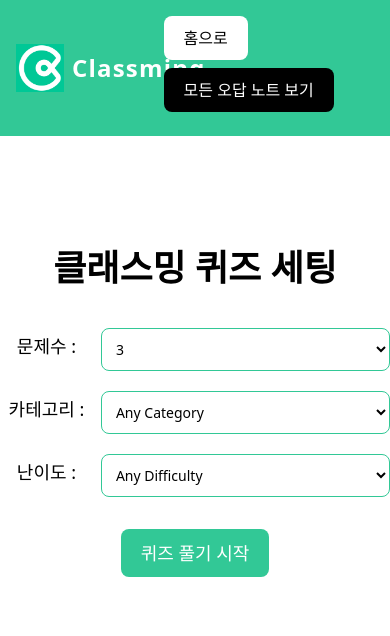
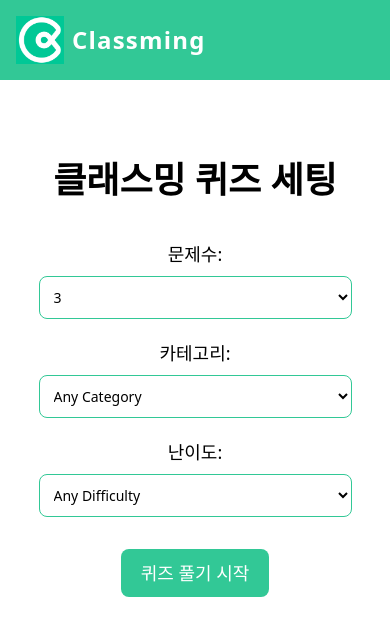
Before and after one commit to minjispace/classting-quiz, a React (Vite) app: page / in a window 390 px wide. Shown: the top 636 px of the page. Built offline with nearby package versions, Linux system fonts and the light colour scheme.

Commit message:
Style : Added responsive design

```diff
--- a/src/components/Navbar.tsx
+++ b/src/components/Navbar.tsx
@@ -4,22 +4,19 @@
   return (
     <div className="p-4 flex justify-between items-center bg-green">
       <Link className="flex items-center" to="/">
-        <img className="w-12" src="logo.png" alt="classting" />
-        <div className="ml-2 font-extrabold text-2xl text-white line tracking-wider">
+        <img className="w-12 " src="logo.png" alt="Logo" />
+        <div className="ml-2 font-extrabold text-2xl text-white tracking-wider">
           Classming
         </div>
       </Link>
-      <div>
+      <div className="hidden md:block">
         <Link to="/">
-          <button className="text-black bg-white hover:opacity-80 transition-all font-medium rounded-lg text-base px-5 py-2.5 mr-2 mb-2  ">
+          <button className="text-black bg-white hover:opacity-80 transition-all font-medium rounded-lg text-base px-5 py-2.5 mr-2 mb-2">
             홈으로
           </button>
         </Link>
         <Link to="/feed-back">
-          <button
-            type="button"
-            className=" text-white bg-black hover:opacity-80 transition-all font-medium rounded-lg text-base px-5 py-2.5 mr-2 mb-2"
-          >
+          <button className="text-white bg-black hover:opacity-80 transition-all font-medium rounded-lg text-base px-5 py-2.5 mr-2 mb-2">
             모든 오답 노트 보기
           </button>
         </Link>
--- a/src/components/QuizMemo.tsx
+++ b/src/components/QuizMemo.tsx
@@ -85,13 +85,16 @@
         <div className="text-xl font-bold pb-2">문제 : {question}</div>
         <div className="text-lg text-green font-bold">답 : {correctAnswer}</div>
       </div>
+
       {/* 메모 textarea */}
+
       <textarea
-        className="border border-gray-300 rounded-md p-2 w-full h-32"
+        className="border border-gray-300 rounded-md p-2 w-full md:w-3/4 lg:w-1/2 h-32"
         placeholder="메모를 입력하세요"
         value={text}
         onChange={(e) => setText(e.target.value)}
       />
+      <div>
         <button
           className="bg-green hover:opacity-80 text-white font-semibold rounded-md px-4 py-2 mt-2"
           onClick={handleAddMemo}
@@ -99,6 +102,7 @@
           메모하기
         </button>
       </div>
+    </div>
   );
 };
 
--- a/src/pages/Quiz.tsx
+++ b/src/pages/Quiz.tsx
@@ -216,11 +216,11 @@
       )}
 
       {/* 타이머, 문제 수, 난이도, 전체 카테고리 */}
-      <div className="mt-10 flex justify-between w-full max-w-lg">
-        <div className="text-center">
+      <div className="mt-8 flex flex-col items-center lg:flex-row lg:items-start justify-between w-full max-w-lg">
+        <div className="text-center lg:text-left lg:mb-0 mb-6">
           <Timer />
         </div>
-        <div className=" text-white mb-6 bg-green p-2 rounded-lg">
+        <div className="text-white bg-green p-2 rounded-lg mb-6">
           <div>
             총 문제 수 :{" "}
             <span className="text-bold text-xl">{quizInfo.amount}</span>
@@ -232,7 +232,6 @@
           <div>
             전체 카테고리 :{" "}
             <span className="text-bold text-xl">
-              {" "}
               {
                 categoryOptions.find(
                   (option) => option.value === quizInfo.category,
@@ -276,7 +275,7 @@
         {answerSelected.state && (
           <button
             onClick={openModal}
-            className="mt-8 text-white  bg-green hover:opacity-70 transition-all font-medium rounded-lg text-lg px-5 py-2.5"
+            className="mt-8 text-white bg-green hover:opacity-70 transition-all font-medium rounded-lg text-lg px-5 py-2.5"
           >
             정답 확인
           </button>
--- a/src/pages/Result.tsx
+++ b/src/pages/Result.tsx
@@ -27,8 +27,8 @@
       <div className="text-4xl font-bold p-4 rounded-lg mt-10">퀴즈 결과</div>
 
       {/* Description and Chart */}
-      <div className="flex justify-around items-center m-4">
-        <div className="bg-white rounded-lg p-8 shadow-md mr-10 min-w-fit">
+      <div className="flex flex-col lg:flex-row items-center lg:items-start m-4">
+        <div className="bg-white rounded-lg p-8 shadow-md lg:mr-10 lg:min-w-fit mb-4">
           <p>소요 시간 : {formatTime(data.endTime - data.startTime)}</p>
           <p>정답 개수 : {data.correct}개</p>
           <p>오답 수 : {data.wrong}개</p>
--- a/src/pages/SetupForm.tsx
+++ b/src/pages/SetupForm.tsx
@@ -48,24 +48,24 @@
   return (
     <section className="flex justify-center items-center text-center">
       <form className="max-w-md">
-        <div className="font-bold text-4xl mt-28 text-center">
+        <div className="font-bold text-4xl mt-20 text-center">
           클래스밍 퀴즈 세팅{" "}
         </div>
 
         {/* amount */}
-        <div className="flex items-center mt-10">
+        <div className="flex flex-col lg:flex-row items-center mt-10">
           <label
             htmlFor="amount"
-            className="block mb-2 text-lg font-medium mr-2 w-32"
+            className="block mb-2 text-lg font-medium lg:mr-2 w-full lg:w-32"
           >
-            문제수 :
+            문제수:
           </label>
           <select
             name="amount"
             id="amount"
             value={quiz.amount}
             onChange={handleChange}
-            className="bg-white border border-green text-sm rounded-lg block w-full p-2.5 "
+            className="bg-white border border-green text-sm rounded-lg block w-full p-2.5"
           >
             {amountOptions.map((option) => (
               <option key={option} value={option}>
@@ -76,19 +76,19 @@
         </div>
 
         {/* category */}
-        <div className="flex items-center mt-5">
+        <div className="flex flex-col lg:flex-row items-center mt-5">
           <label
             htmlFor="category"
-            className="block mb-2 text-lg font-medium mr-2 w-32"
+            className="block mb-2 text-lg font-medium lg:mr-2 w-full lg:w-32"
           >
-            카테고리 :
+            카테고리:
           </label>
           <select
             name="category"
             id="category"
             value={quiz.category}
             onChange={handleChange}
-            className="bg-white border border-green text-sm rounded-lg block w-full p-2.5 "
+            className="bg-white border border-green text-sm rounded-lg block w-full p-2.5"
           >
             {categoryOptions.map((option) => (
               <option key={option.value} value={option.value}>
@@ -99,19 +99,19 @@
         </div>
 
         {/* difficulty */}
-        <div className="flex items-center mt-5">
+        <div className="flex flex-col lg:flex-row items-center mt-5">
           <label
             htmlFor="difficulty"
-            className="block mb-2 text-lg font-medium mr-2 w-32"
+            className="block mb-2 text-lg font-medium lg:mr-2 w-full lg:w-32"
           >
-            난이도 :
+            난이도:
           </label>
           <select
             name="difficulty"
             id="difficulty"
             value={quiz.difficulty}
             onChange={handleChange}
-            className="bg-white border border-green text-sm rounded-lg block w-full p-2.5 "
+            className="bg-white border border-green text-sm rounded-lg block w-full p-2.5"
           >
             {difficultyOptions.map((option) => (
               <option key={option.value} value={option.value}>
--- a/src/pages/SingleFeedback.tsx
+++ b/src/pages/SingleFeedback.tsx
@@ -1,4 +1,4 @@
-import { Link, useLocation } from "react-router-dom";
+import { useLocation } from "react-router-dom";
 import { getDataFromLocalStorage } from "../utils";
 import { QuizMemo, RedirectHome } from "../components";
 
@@ -24,10 +24,9 @@
       <div className="text-2xl font-semibold mb-4">
         전체 퀴즈 문제 카테고리 : {data?.category}
       </div>
-      {/* <hr className="border-t-2 border-gray-300 mb-6" /> */}
 
-      <div className="flex flex-col items-center ">
-        <div className="w-full md:w-3/4 lg:w-1/2">
+      <div className="flex flex-col items-center">
+        <div className="p-4 w-full md:w-3/4 lg:w-1/2">
           {data?.wrongResult?.map((item) => (
             <QuizMemo key={item.id} {...item} feedbackId={feedbackId} />
           ))}
```
Lines whose indentation alone changed are shown as unchanged.
